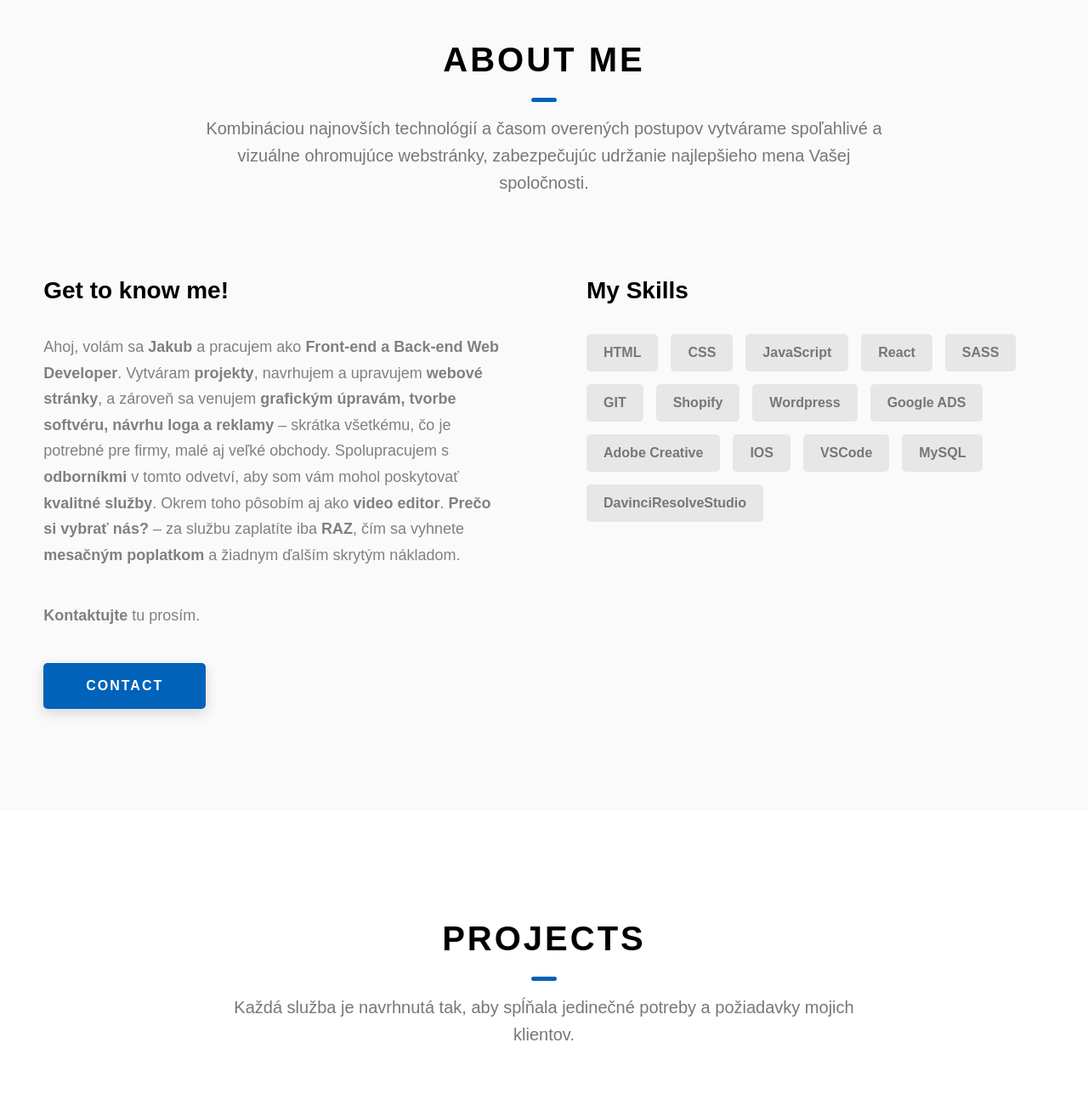
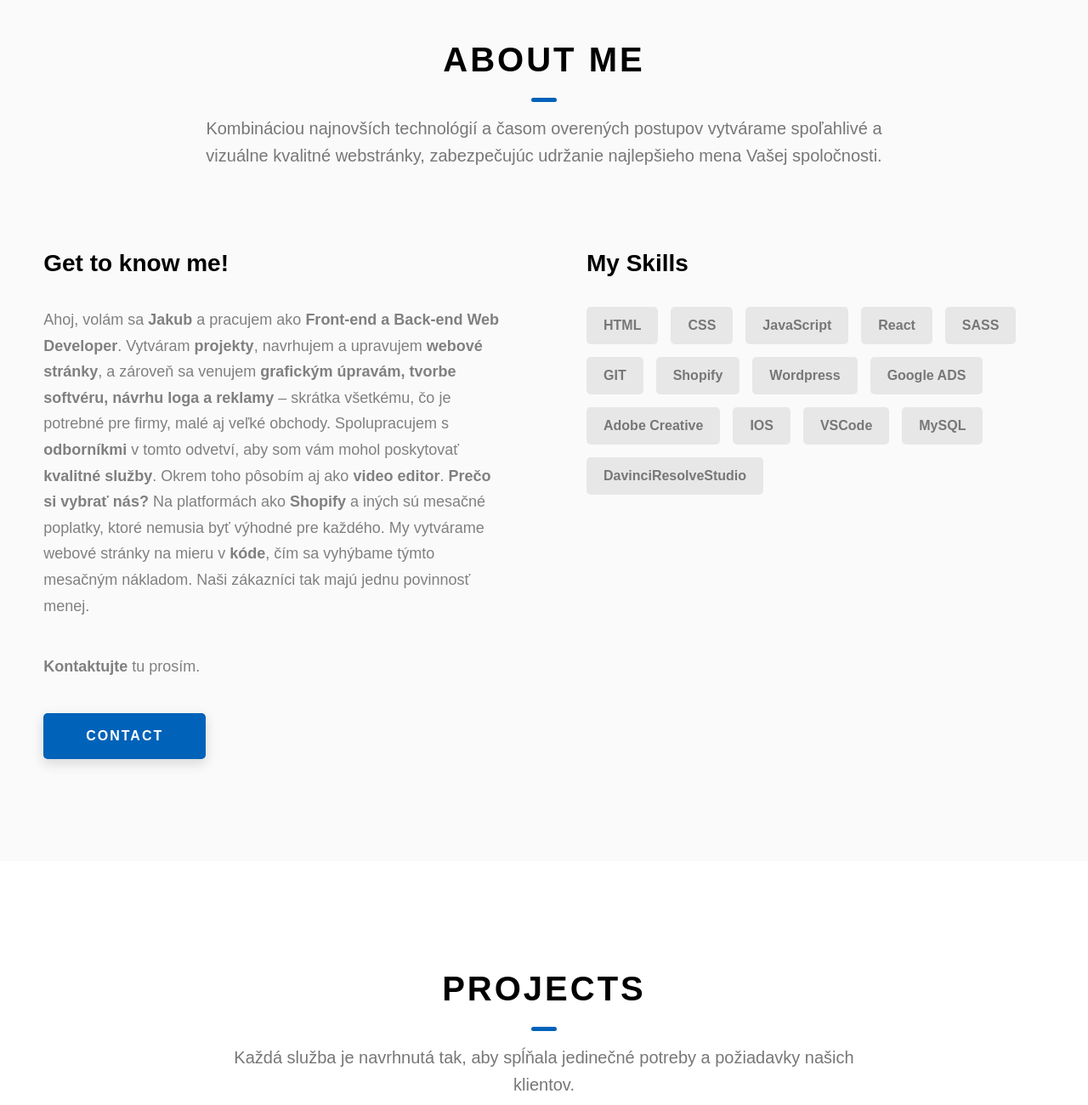
Before and after one commit to jakub009/.staymart.web, a website: page index.html in a window 1280 px wide. Shown: the part 880-2180 px from the top of the page at 85% size. Drawn offline with Linux system fonts and the light colour scheme.

Commit message:
Update index.html

```diff
--- a/index.html
+++ b/index.html
@@ -140,7 +140,7 @@
         <h2 class="heading heading-sec heading-sec__mb-med">
           <span class="heading-sec__main">About Me</span>
           <span class="heading-sec__sub">
-            Kombináciou najnovších technológií a časom overených postupov vytvárame spoľahlivé a vizuálne ohromujúce webstránky, zabezpečujúc udržanie najlepšieho mena Vašej spoločnosti.
+            Kombináciou najnovších technológií a časom overených postupov vytvárame spoľahlivé a vizuálne kvalitné webstránky, zabezpečujúc udržanie najlepšieho mena Vašej spoločnosti.
           </span>
         </h2>
         <div class="about__content">
@@ -150,7 +150,8 @@
               <p class="about__content-details-para">
                 Ahoj, volám sa <strong>Jakub</strong> a pracujem ako <strong>Front-end a Back-end Web Developer</strong>. Vytváram <strong>projekty</strong>, navrhujem a upravujem <strong>webové stránky</strong>, a zároveň sa venujem <strong>grafickým úpravám, tvorbe softvéru, návrhu loga a reklamy</strong> – skrátka všetkému, čo je potrebné pre firmy, malé aj veľké obchody. Spolupracujem s <strong>odborníkmi</strong> v tomto odvetví, aby som vám mohol poskytovať <strong>kvalitné služby</strong>. Okrem toho pôsobím aj ako <strong>video editor</strong>.
 
-<strong>Prečo si vybrať nás?</strong> – za službu zaplatíte iba <strong>RAZ</strong>, čím sa vyhnete <strong>mesačným poplatkom</strong> a žiadnym ďalším skrytým nákladom.
+                <strong>Prečo si vybrať nás?</strong> Na platformách ako <strong>Shopify</strong> a iných sú mesačné poplatky, ktoré nemusia byť výhodné pre každého. My vytvárame webové stránky na mieru v <strong>kóde</strong>, čím sa vyhýbame týmto mesačným nákladom. Naši zákazníci tak majú jednu povinnosť menej.
+
 
               </p>
               <p class="about__content-details-para">
@@ -189,7 +190,7 @@
         <h2 class="heading heading-sec heading-sec__mb-bg">
           <span class="heading-sec__main">Projects</span>
           <span class="heading-sec__sub">
-            Každá služba je navrhnutá tak, aby spĺňala jedinečné potreby a požiadavky mojich klientov.
+            Každá služba je navrhnutá tak, aby spĺňala jedinečné potreby a požiadavky našich klientov.
           </span>
         </h2>
 
@@ -269,7 +270,7 @@
         <h2 class="heading heading-sec heading-sec__mb-med">
           <span class="heading-sec__main heading-sec__main--lt">Contact</span>
           <span class="heading-sec__sub heading-sec__sub--lt">
-            Ak máte nejaké otázky alebo máte záujem zdielať s nami nejaké informácie zanechajte <strong>tu</strong> správu.
+           Napíšte nám a my vám odpíšeme čo najskôr ako to bude možné.
           </span>
         </h2>
         <div class="contact__form-container">
```
